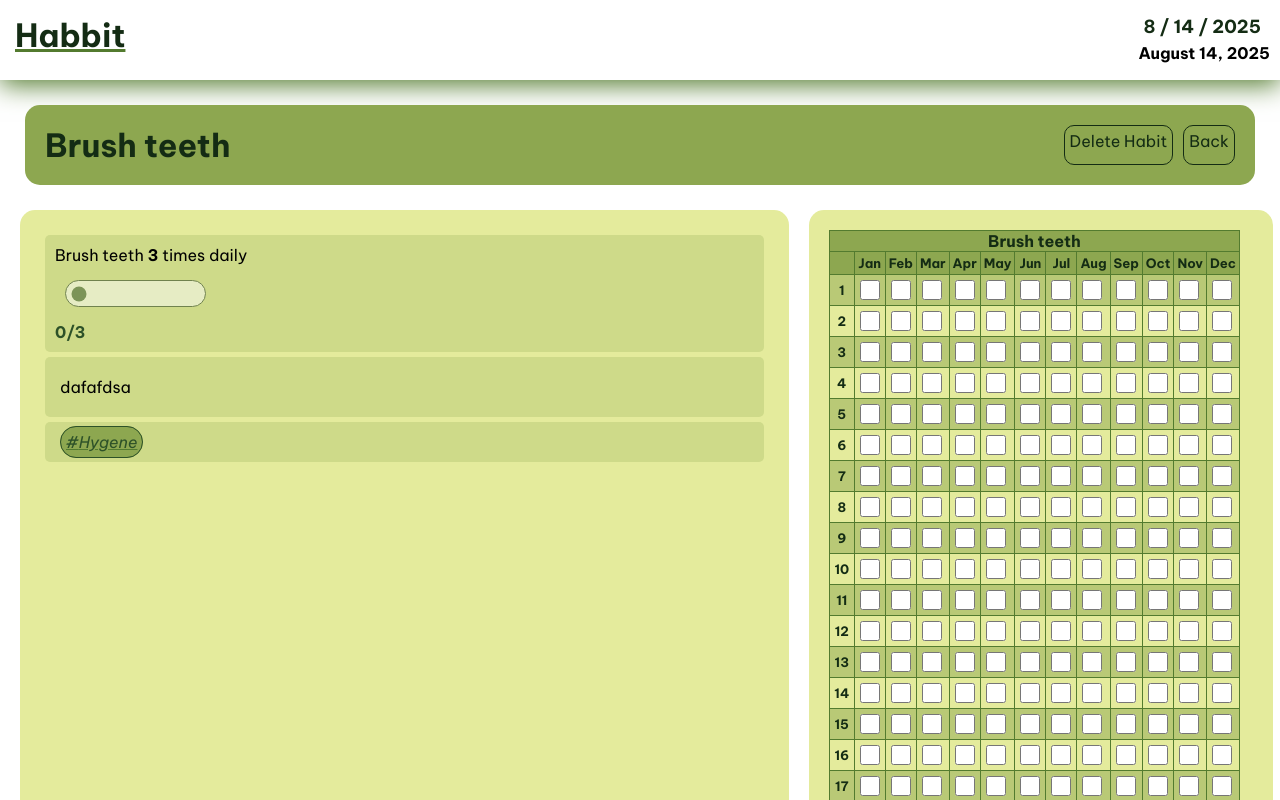
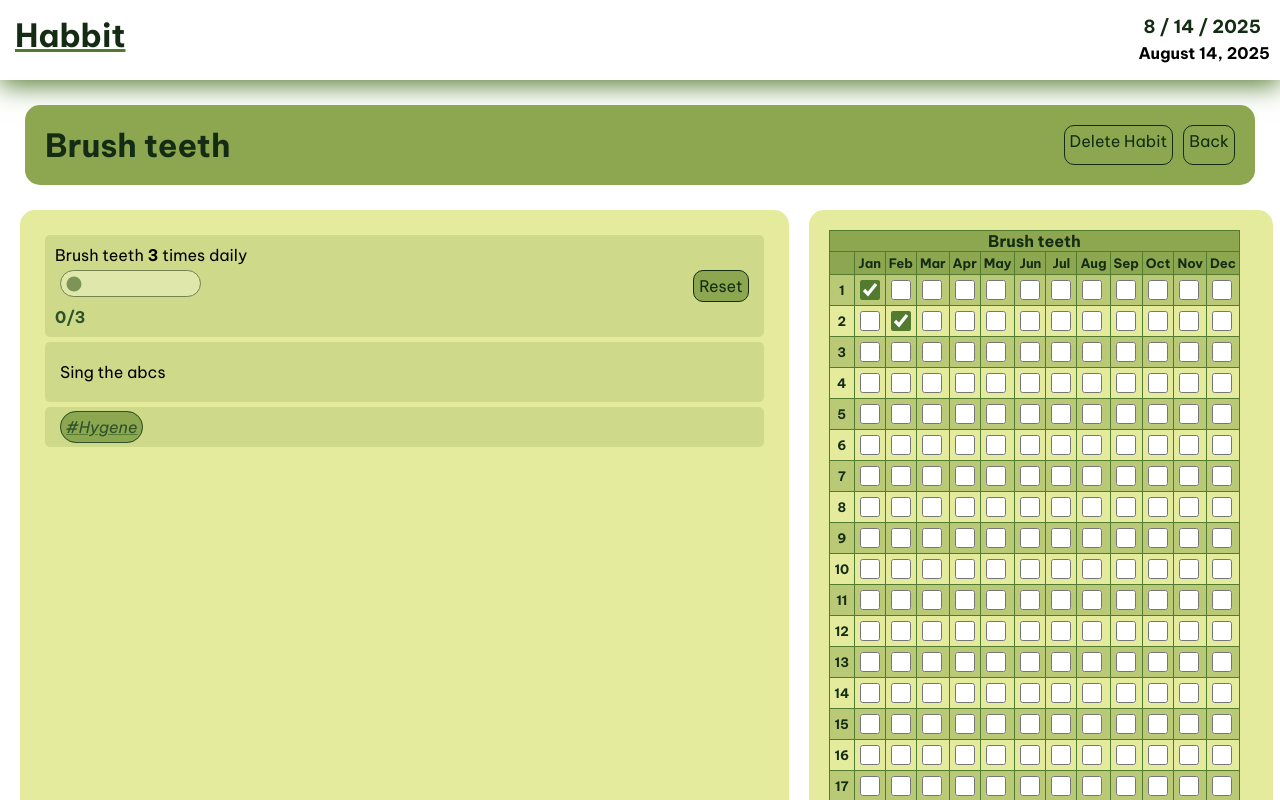
Before and after one commit to kandriam/habbit-prototype, an Angular app: page /details/1 in a window 1280 px wide. Shown: the top 800 px of the page. Built offline with nearby package versions, Linux system fonts and the light colour scheme; data requests are answered from the project's data file.

Commit message:
Progress reset button!

```diff
--- a/db.json
+++ b/db.json
@@ -7,12 +7,15 @@
       "timesperinstance": 3,
       "frequency": "daily",
       "description": [
-        "dafafdsa"
+        "Sing the abcs"
       ],
       "tags": [
         "Hygene"
       ],
-      "calendar": []
+      "calendar": [
+        "January1",
+        "February2"
+      ]
     },
     {
       "id": "2",
--- a/src/app/habitdetails/habitdetails.ts
+++ b/src/app/habitdetails/habitdetails.ts
@@ -27,8 +27,9 @@ import { Calendar } from '../calendar/calendar';
               times
             } {{ habit?.frequency }}
             @if (habit?.timesperinstance != 1) {
-              <div class="desc-section">
-              <input type="range" min=0 max={{habit?.timesperinstance}} value={{habit?.timesdone}} class="slider" id="progress-tracker" (input)="updateTracker()">
+              <div class="details-row">
+                <input type="range" min=0 max={{habit?.timesperinstance}} value={{habit?.timesdone}} class="slider" id="progress-tracker" (input)="updateTracker()">
+                <a class="primary" type="button" (click)="resetProgress()">Reset</a>
               </div>
               <div class="details-row">
                 <label class="progress-text" id="progress-numerator">{{habit?.timesdone}}/{{habit?.timesperinstance}} </label>
@@ -117,6 +118,11 @@ export class Details {
     });
   }
 
+  resetProgress() {
+    var slider = <HTMLInputElement> document.getElementById("progress-tracker");
+    slider.value = "0";
+    this.updateTracker();
+  }
 
 
   updateTracker() {
--- a/src/styles.css
+++ b/src/styles.css
@@ -83,7 +83,7 @@ input[type="range"] {
   appearance: none;
   /* width: 90%; */
   accent-color: var(--g4-color);
-  background-color: white;
+  background-color: color-mix(in srgb, var(--g1-color) 50%, white 50%);
   height: 15px;
   border-radius: 15px;
   outline: none;
```
